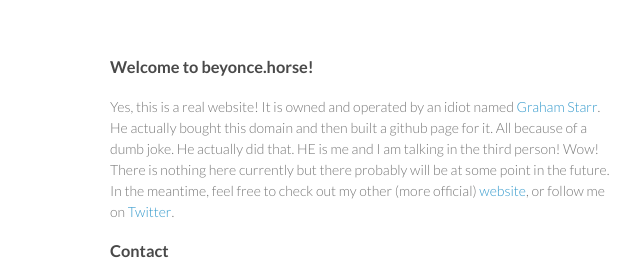
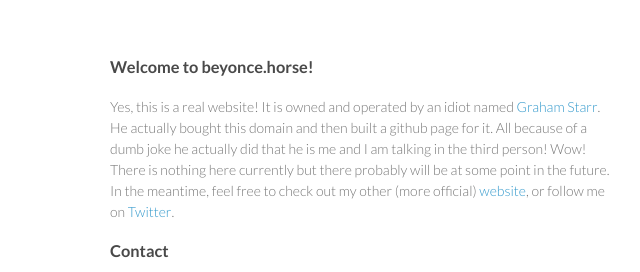
Before and after one commit to gstarr/beyonce.horse, a plain HTML site: page index.html in a window 1280 px wide. Shown: the top 272 px of the page, 460-1100 px from the left. Drawn offline with Linux system fonts and the light colour scheme.

Commit message:
Update index.html

```diff
--- a/index.html
+++ b/index.html
@@ -27,7 +27,7 @@
         <h3>
 <a id="welcome-to-beyoncehorse" class="anchor" href="#welcome-to-beyoncehorse" aria-hidden="true"><span class="octicon octicon-link"></span></a>Welcome to beyonce.horse!</h3>
 
-<p>Yes, this is a real website! It is owned and operated by an idiot named <a href="gstarr.github.io">Graham Starr</a>. He actually bought this domain and then built a github page for it. All because of a dumb joke. He actually did that. HE is me and I am talking in the third person! Wow! There is nothing here currently but there probably will be at some point in the future. In the meantime, feel free to check out my other (more official) <a href="http://gstarr.github.io/">website</a>, or follow me on <a href="http://twitter.com/grahamstarr">Twitter</a>. </p>
+<p>Yes, this is a real website! It is owned and operated by an idiot named <a href="gstarr.github.io">Graham Starr</a>. He actually bought this domain and then built a github page for it. All because of a dumb joke he actually did that he is me and I am talking in the third person! Wow! There is nothing here currently but there probably will be at some point in the future. In the meantime, feel free to check out my other (more official) <a href="http://gstarr.github.io/">website</a>, or follow me on <a href="http://twitter.com/grahamstarr">Twitter</a>. </p>
 
 <h3>
 <a id="contact" class="anchor" href="#contact" aria-hidden="true"><span class="octicon octicon-link"></span></a>Contact</h3>
```
